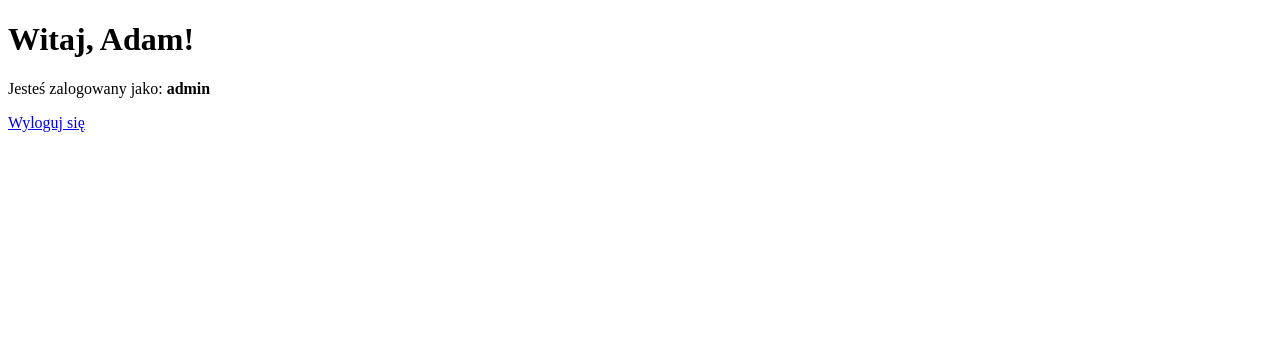
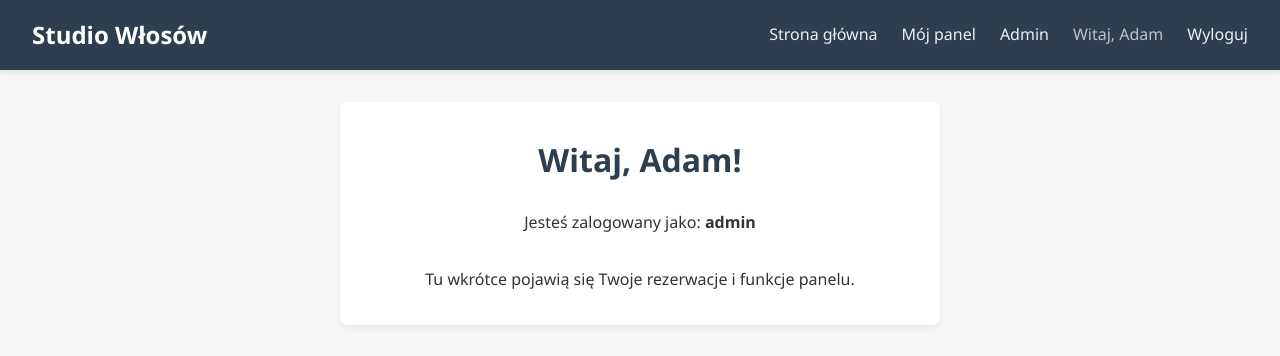
Before and after one commit to lordzigz/system_rezerwacji_uslug, a PHP site: page /dashboard.php in a window 1280 px wide. Shown: the top 356 px of the page. Run offline with PHP 8.4, Linux system fonts and the light colour scheme; a user stored in the database is signed in.

Commit message:
Dodano CSS, wspólny szablon (header/footer) i poprawiono wygląd formularzy

```diff
--- /dev/null
+++ b/includes/footer.php
@@ -0,0 +1,3 @@
+    </div> <!-- koniec .container -->
+</body>
+</html>
--- /dev/null
+++ b/includes/header.php
@@ -0,0 +1,36 @@
+<?php
+
+if (session_status() === PHP_SESSION_NONE) {
+    session_start();
+}
+?>
+<!DOCTYPE html>
+<html lang="pl">
+<head>
+    <meta charset="UTF-8">
+    <meta name="viewport" content="width=device-width, initial-scale=1.0">
+    <title>Studio Włosów - System Rezerwacji</title>
+    <link rel="stylesheet" href="/system_rezerwacji_uslug/public/css/style.css">
+</head>
+<body>
+    <nav>
+        <a href="/system_rezerwacji_uslug/public/index.php" class="brand">Studio Włosów</a>
+        <ul>
+            <li><a href="/system_rezerwacji_uslug/public/index.php">Strona główna</a></li>
+
+            <?php if (isset($_SESSION['user_id'])): ?>
+                <li><a href="/system_rezerwacji_uslug/public/dashboard.php">Mój panel</a></li>
+
+                <?php if ($_SESSION['role'] === 'admin'): ?>
+                    <li><a href="/system_rezerwacji_uslug/public/admin/index.php">Admin</a></li>
+                <?php endif; ?>
+
+                <li><span style="color:#bdc3c7;">Witaj, <?= htmlspecialchars($_SESSION['name']) ?></span></li>
+                <li><a href="/system_rezerwacji_uslug/public/logout.php">Wyloguj</a></li>
+            <?php else: ?>
+                <li><a href="/system_rezerwacji_uslug/public/login.php">Zaloguj</a></li>
+                <li><a href="/system_rezerwacji_uslug/public/register.php">Rejestracja</a></li>
+            <?php endif; ?>
+        </ul>
+    </nav>
+    <div class="container">
--- /dev/null
+++ b/public/css/style.css
@@ -0,0 +1,155 @@
+/* public/css/style.css */
+:root {
+    --primary: #2c3e50;
+    --secondary: #3498db;
+    --bg: #f4f7f6;
+    --text: #333;
+    --danger: #e74c3c;
+    --success: #2ecc71;
+}
+
+* {
+    box-sizing: border-box;
+    margin: 0;
+    padding: 0;
+}
+
+body {
+    font-family: 'Segoe UI', Tahoma, Geneva, Verdana, sans-serif;
+    background-color: var(--bg);
+    color: var(--text);
+    line-height: 1.6;
+}
+
+/* Nawigacja */
+nav {
+    background-color: var(--primary);
+    padding: 1rem 2rem;
+    display: flex;
+    justify-content: space-between;
+    align-items: center;
+    box-shadow: 0 2px 5px rgba(0,0,0,0.1);
+}
+
+nav .brand {
+    color: white;
+    font-size: 1.5rem;
+    font-weight: bold;
+    text-decoration: none;
+}
+
+nav ul {
+    list-style: none;
+    display: flex;
+    gap: 1.5rem;
+    align-items: center;
+}
+
+nav a {
+    color: #ecf0f1;
+    text-decoration: none;
+    font-weight: 500;
+}
+
+nav a:hover {
+    color: var(--secondary);
+}
+
+/* Główny kontener */
+.container {
+    max-width: 1000px;
+    margin: 2rem auto;
+    padding: 0 1rem;
+}
+
+/* Karty (np. do logowania/rejestracji) */
+.card {
+    background: white;
+    padding: 2rem;
+    border-radius: 8px;
+    box-shadow: 0 4px 6px rgba(0,0,0,0.05);
+    max-width: 400px;
+    margin: 0 auto;
+}
+
+.card h1, .card h2 {
+    margin-bottom: 1.5rem;
+    color: var(--primary);
+    text-align: center;
+}
+
+/* Formularze */
+.form-group {
+    margin-bottom: 1rem;
+}
+
+.form-group label {
+    display: block;
+    margin-bottom: 0.5rem;
+    font-weight: 500;
+}
+
+.form-group input {
+    width: 100%;
+    padding: 0.75rem;
+    border: 1px solid #ccc;
+    border-radius: 4px;
+    font-size: 1rem;
+}
+
+.btn {
+    display: inline-block;
+    background-color: var(--secondary);
+    color: white;
+    padding: 0.75rem 1.5rem;
+    border: none;
+    border-radius: 4px;
+    cursor: pointer;
+    font-size: 1rem;
+    text-decoration: none;
+    width: 100%;
+    text-align: center;
+}
+
+.btn:hover {
+    background-color: #2980b9;
+}
+
+.alert {
+    padding: 1rem;
+    border-radius: 4px;
+    margin-bottom: 1rem;
+    text-align: center;
+}
+
+.alert-danger {
+    background-color: #fadbd8;
+    color: var(--danger);
+    border: 1px solid var(--danger);
+}
+
+.alert-success {
+    background-color: #d5f5e3;
+    color: var(--success);
+    border: 1px solid var(--success);
+}
+
+/* Tabela (przyda się później) */
+table {
+    width: 100%;
+    border-collapse: collapse;
+    background: white;
+    margin-top: 1rem;
+    box-shadow: 0 2px 4px rgba(0,0,0,0.05);
+}
+
+th, td {
+    padding: 1rem;
+    text-align: left;
+    border-bottom: 1px solid #eee;
+}
+
+th {
+    background-color: var(--primary);
+    color: white;
+}
--- a/public/dashboard.php
+++ b/public/dashboard.php
@@ -1,22 +1,21 @@
 <?php
-
+// public/dashboard.php
 require_once '../includes/db.php';
 require_once '../includes/auth.php';
+require_login();
 
-
-require_login();
+require_once '../includes/header.php';
 ?>
 
-<!DOCTYPE html>
-<html lang="pl">
-<head>
-    <meta charset="UTF-8">
-    <title>Panel - Studio Włosów</title>
-</head>
-<body>
+<div class="card" style="max-width: 600px;">
     <h1>Witaj, <?= htmlspecialchars($_SESSION['name']) ?>!</h1>
-    <p>Jesteś zalogowany jako: <strong><?= htmlspecialchars($_SESSION['role']) ?></strong></p>
+    <p style="text-align: center; margin-bottom: 2rem;">
+        Jesteś zalogowany jako: <strong><?= htmlspecialchars($_SESSION['role']) ?></strong>
+    </p>
 
-    <p><a href="logout.php">Wyloguj się</a></p>
-</body>
-</html>
+    <div style="text-align: center;">
+        <p>Tu wkrótce pojawią się Twoje rezerwacje i funkcje panelu.</p>
+    </div>
+</div>
+
+<?php require_once '../includes/footer.php'; ?>
```
Also changed, not shown: public/login.php (+17 -21 lines), public/register.php (+29 -25 lines).
